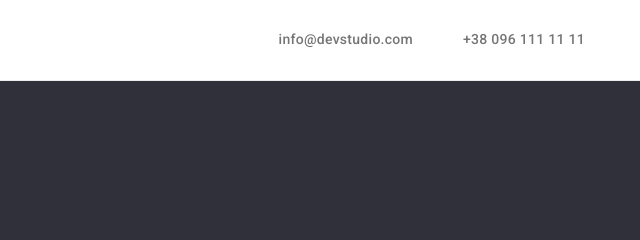
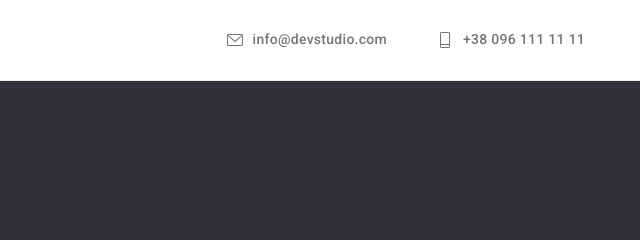
Before and after one commit to Ivan-Samoylenko/goit-markup-hw-04, a plain HTML site: page index.html in a window 1280 px wide. Shown: the top 240 px of the page, 640-1280 px from the left. Drawn offline with nearby package versions, Linux system fonts and the light colour scheme.

Commit message:
Додає іконки в хедер

```diff
--- a/css/styles.css
+++ b/css/styles.css
@@ -232,12 +232,25 @@ img {
 }
 
 .contacts-nav .link {
+  display: flex;
+  align-items: center;
+
   color: var(--grey-primary-color);
 }
 
 .contacts-nav .link:hover,
 .contacts-nav .link:focus {
   color: var(--accent-color);
+}
+
+.contacts-nav .icon-thumb {
+  width: 16px;
+  height: 16px;
+  margin-right: 10px;
+}
+
+.contacts-nav .icon {
+  fill: currentColor;
 }
 
 /* ============== */
--- a/index.html
+++ b/index.html
@@ -35,9 +35,25 @@
         <!-- contacts -->
         <ul class="list contacts-nav">
           <li class="item">
-            <a class="link" href="mailto:info@devstudio.com">info@devstudio.com</a>
+            <a class="link" href="mailto:info@devstudio.com">
+              <div class="icon-thumb">
+                <svg class="icon" width="16" height="16">
+                  <use href="./images/icons.svg#header-mail"></use>
+                </svg>
+              </div>
+              info@devstudio.com
+            </a>
           </li>
-          <li class="item"><a class="link" href="tel:+380961111111">+38 096 111 11 11</a></li>
+          <li class="item">
+            <a class="link" href="tel:+380961111111">
+              <div class="icon-thumb">
+                <svg class="icon" width="16" height="16">
+                  <use href="./images/icons.svg#header-tel"></use>
+                </svg>
+              </div>
+              +38 096 111 11 11
+            </a>
+          </li>
         </ul>
       </div>
     </header>
```
